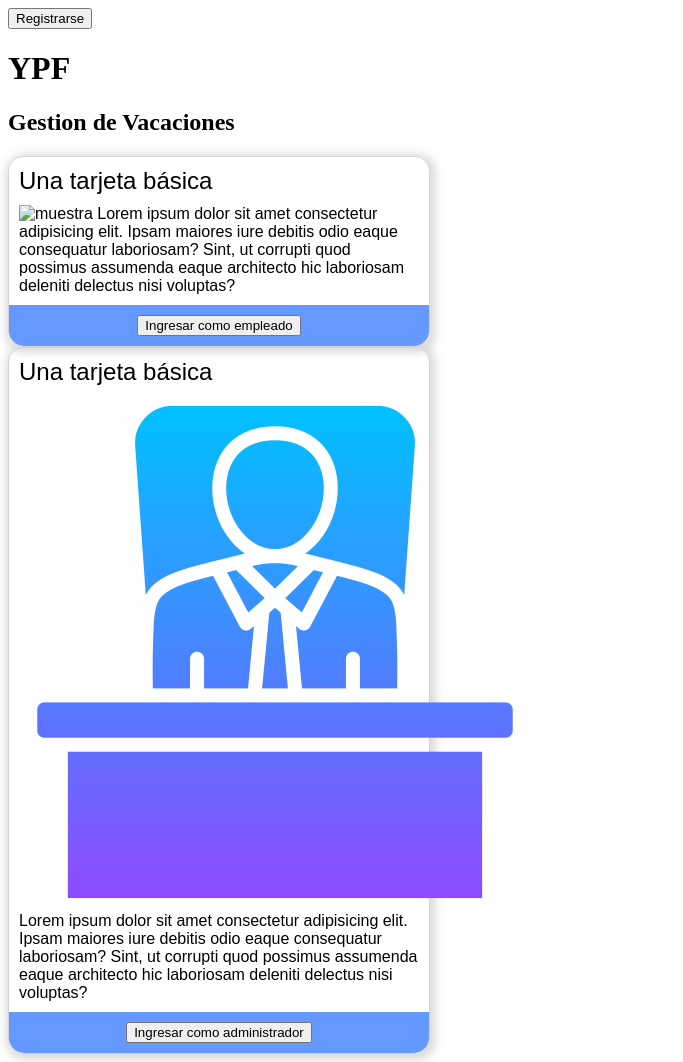
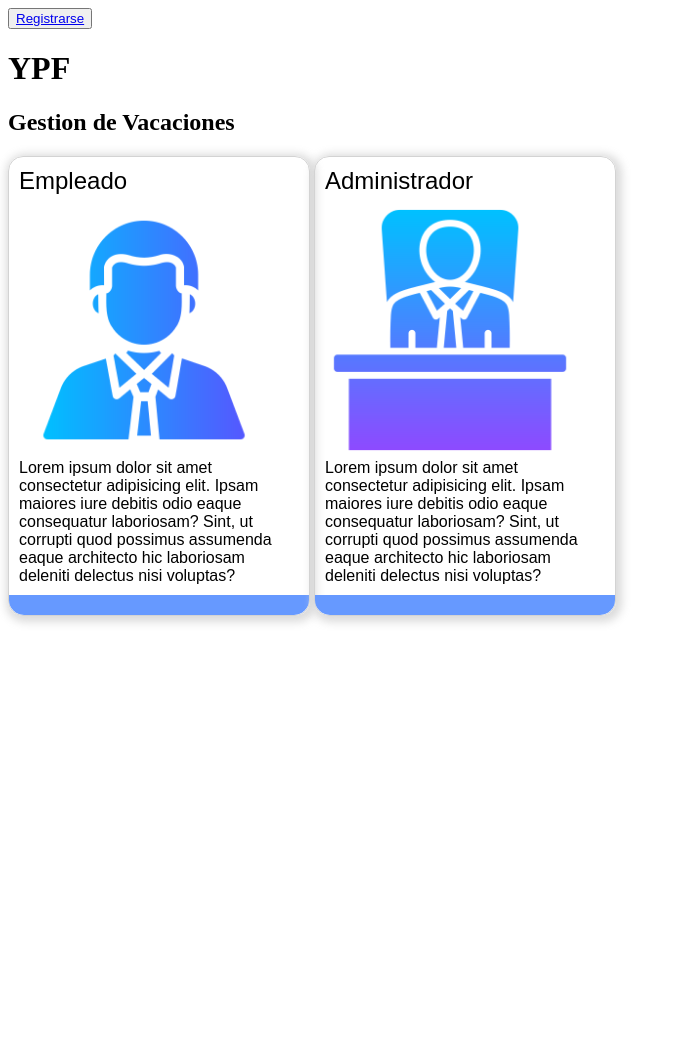
Before and after one commit to Luckcastell/Gestion_de_vacaciones, a PHP site: page / in a window 1280 px wide. Shown: the whole page, without its empty margins (0-683 px from the left). After the commit the page ends 624 px from the top, so only its background shows below. Run offline with PHP 8.4, Linux system fonts and the light colour scheme.

Commit message:
actualizacion 1.1
arregle las imagenes y agregue unos extras pero no los pude avanzar demaciado

```diff
--- a/estilos.css
+++ b/estilos.css
@@ -1,4 +1,5 @@
 @charset "utf-8";
+
 
 .tarjeta{
 
@@ -6,9 +7,11 @@
 
      flex-direction:column;
 
+     display:inline-block;
+
      justify-content:space-between;
 
-     width:420px;
+     width:300px;
 
      border: 1px solid lightgray;
 
@@ -27,9 +30,6 @@
      padding: 10px 10px 0 10px;;
 
 }
-
-
-
 
 
 .cuerpo{
@@ -54,7 +54,7 @@
 
      text-decoration: none;
 
-     color: white;
+     color: black;
 
     }
 
@@ -75,3 +75,8 @@
      content: ""
 
     }
+
+
+#tarjetaMadre{
+     align-tracks:end;
+}
--- a/index.html
+++ b/index.html
@@ -8,52 +8,57 @@
 </head>
 <body>
     <nav class="menu">
-        <button class="botonRegistrarse">Registrarse
-            <a href="#"></a>
-        </button>
+        <button class="botonRegistrarse"><a href="registro.html">Registrarse</a></button>
     </nav>
     <h1>YPF</h1>
     <h2>Gestion de Vacaciones </h2>
-    <div class="tarjetas">
+    <div id="tarjetaMadre">
         <div class="tarjeta">
 
-            <div class="titulo">Una tarjeta básica</div>
+            <div class="titulo">Empleado</div>
 
                 <div class="cuerpo">
 
-               <img class="imagenTarjeta" height="420" hsrc="imagenPersonal.png" alt="muestra">
+                    <img class="imagenTarjeta" src="/imagenes/imagenPersonal.png" height="250px" alt="imagenAdministrador">
 
-               Lorem ipsum dolor sit amet consectetur adipisicing elit. Ipsam maiores iure debitis odio eaque consequatur laboriosam? Sint, ut corrupti quod possimus assumenda eaque architecto hic laboriosam deleniti delectus nisi voluptas?
+                    Lorem ipsum dolor sit amet consectetur adipisicing elit. Ipsam maiores iure
+                    debitis odio eaque consequatur laboriosam? Sint, ut corrupti quod possimus
+                    assumenda eaque architecto hic laboriosam deleniti delectus nisi voluptas?
 
                 </div>
 
                 <div class="pie">
 
-                  <button class="botonesInicioSecion" href="#">Ingresar como empleado</button>
+                    <!--<nav class="inicioSecion">
+                        <button class="botonesInicioSecion"><a href="inicioEmpleado.html">Registrarse</a></button>
+                    </nav>-->
 
                 </div>
 
             </div>
             <div class="tarjeta">
 
-                <div class="titulo">Una tarjeta básica</div>
+                <div class="titulo">Administrador</div>
 
                     <div class="cuerpo">
 
-                   <img class="imagenTarjeta" src="imagenJefe.png" alt="muestra">
+                    <img class="imagenTarjeta" src="/imagenes/imagenJefe.png" height="250px" alt="imagenAdministrador">
 
-                     Lorem ipsum dolor sit amet consectetur adipisicing elit. Ipsam maiores iure debitis odio eaque consequatur laboriosam? Sint, ut corrupti quod possimus assumenda eaque architecto hic laboriosam deleniti delectus nisi voluptas?
+                        Lorem ipsum dolor sit amet consectetur adipisicing elit. Ipsam maiores
+                        iure debitis odio eaque consequatur laboriosam? Sint, ut corrupti quod
+                        possimus assumenda eaque architecto hic laboriosam deleniti delectus
+                        nisi voluptas?
 
                     </div>
 
                     <div class="pie">
 
-                    <button href="#">Ingresar como administrador</button>
-
+                        <!-- <nav class="inicioSecion">
+                           <button class="botonesInicioSecion"><a href="inicioAdmin.html">Ingresar como administrador</a>.</button>
+                        </nav>-->
                     </div>
 
                 </div>
     </div>
-
 </body>
 </html>
```
Also changed, not shown: inicioAdmin.html (added, +11 -0 lines), inicioEmpleado.html (added, +11 -0 lines), registro.html (added, +11 -0 lines), imagenes/imagenJefe.png (renamed from images/imagenJefe.png), imagenes/imagenLogo.jpg (renamed from images/imagenLogo.jpg), imagenes/imagenPersonal.png (renamed from images/imagenPersonal.png). Lines whose indentation alone changed are shown as unchanged.
